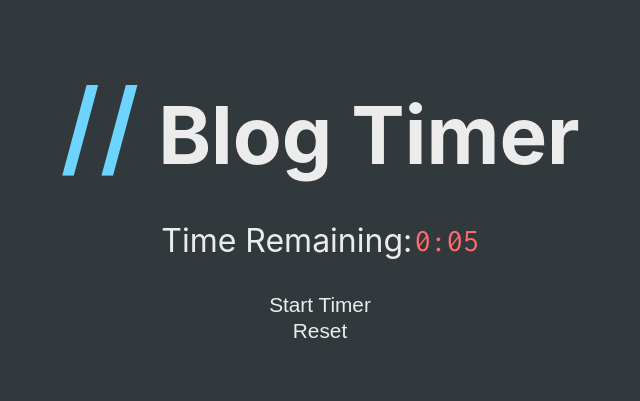
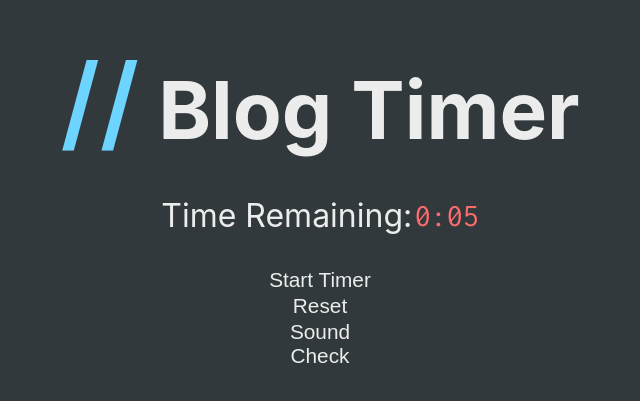
Before and after one commit to Cparusso/Blog-Timer, a React (Create React App) app: page / in a window 1280 px wide. Shown: the part 197-598 px from the top of the page, without its empty margins (320-960 px from the left). Built offline with nearby package versions, Linux system fonts and the light colour scheme.

Commit message:
Added a sound check button

```diff
--- a/src/App.js
+++ b/src/App.js
@@ -21,9 +21,6 @@ class App extends Component {
 
   toggleTimer = () => {
     const { timerRunning, overtime } = this.state
-    const oneMinWarning = new Audio(warningSound);
-    const timesUp = new Audio(timesUpSound);
-
 
     if (!overtime) {
       if (!timerRunning) {
@@ -41,14 +38,14 @@ class App extends Component {
           }
           if (seconds === 0) {
             if (minutes === 1) {
-              oneMinWarning.play()
+              this.playWarningSound()
             }
             if (minutes === 0) {
               clearInterval(this.myInterval)
               this.setState((prevState) => ({
                 overtime: !prevState.overtime
               }))
-              timesUp.play()
+              this.playTimesUpSound()
               this.countUp()
             } else {
               this.setState((prevState) => ({
@@ -104,6 +101,16 @@ class App extends Component {
     }))
   }
 
+  playWarningSound = () => {
+    const oneMinWarning = new Audio(warningSound);
+    oneMinWarning.play()
+  }
+
+  playTimesUpSound = () => {
+    const timesUp = new Audio(timesUpSound);
+    timesUp.play()
+  }
+
   componentWillUnmount() {
     clearInterval(this.myInterval)
   }
@@ -126,6 +133,9 @@ class App extends Component {
           </button>
           <button id="timer-button" onClick={() => this.resetTimer()}>
             Reset
+          </button>
+          <button id="timer-button" onClick={() => this.playWarningSound()}>
+            Sound Check
           </button>
         </div>
       </div>
```
